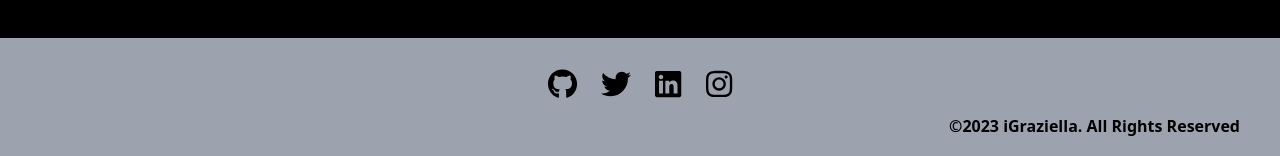
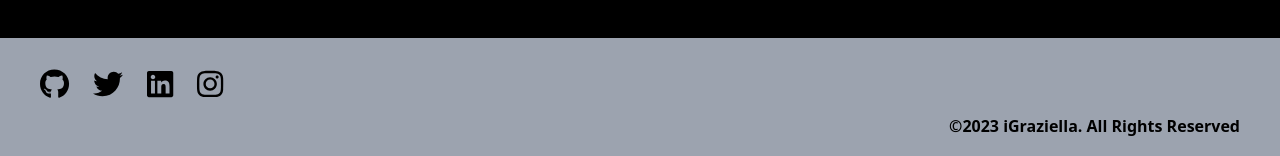
Before and after one commit to Igraziella/my_portfolio_project, a React (Vite) app in the folder my-portfolio/: page / in a window 1280 px wide. Shown: the part 2668-2824 px from the top of the page. Built offline with nearby package versions, Linux system fonts and the light colour scheme.

Commit message:
made minor changes to footer

```diff
--- a/my-portfolio/src/components/Footer.jsx
+++ b/my-portfolio/src/components/Footer.jsx
@@ -5,7 +5,7 @@ import { faGithub, faTwitter, faLinkedin, faInstagram } from "@fortawesome/free-
 const Footer = () => {
     return (
         <footer className="container bg-gray-400 p-7 px-10 text-black">
-            <div className="flex gap-6 text-3xl md:justify-center md:items-center">
+            <div className="flex gap-6 text-3xl">
                 <a href="https://github.com/Igraziella">
                     <FontAwesomeIcon icon={faGithub} className="hover:text-yellow-800"/>
                 </a>
```
